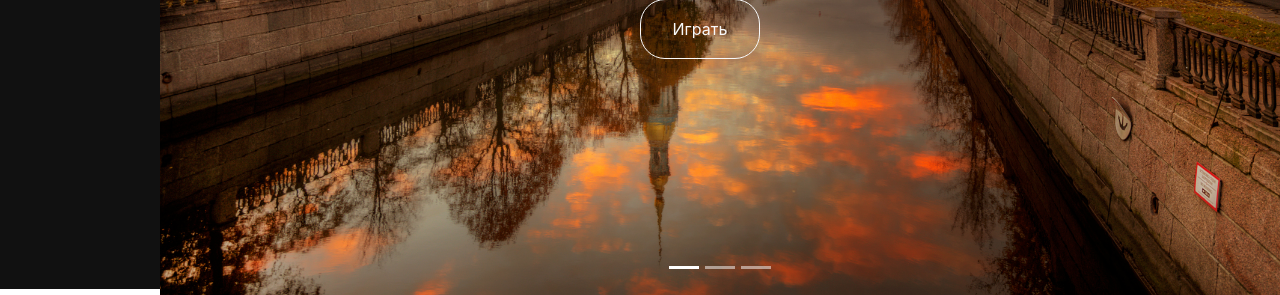
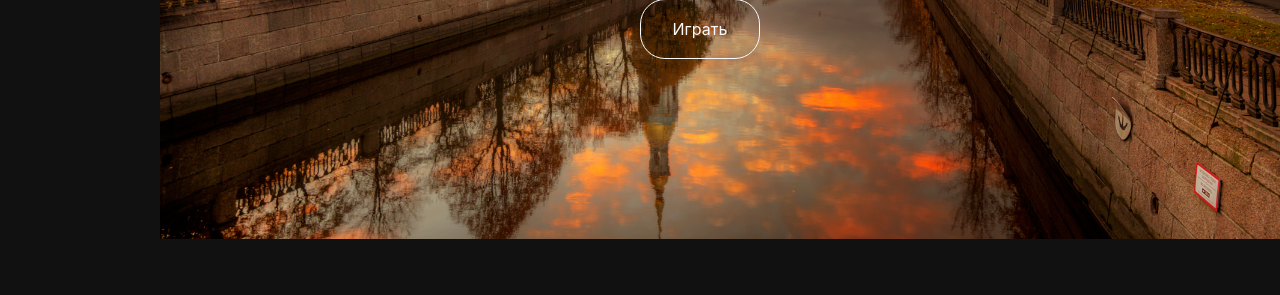
Before and after one commit to dmitriykutsenko/Petersburg-Explorer, a Flask app: page / in a window 1280 px wide. Shown: the part 561-856 px from the top of the page. After the commit the page ends 800 px from the top, so only its background shows below. Run offline with Flask 2, Linux system fonts and the light colour scheme; some libraries are stand-ins or nearby versions.

Commit message:
Небольшое изменение

```diff
--- a/static/css/style.css
+++ b/static/css/style.css
@@ -1,7 +1,7 @@
 html, body {
     height: 100%;
     width: 100%;
-    font-family: 'Montserrat', sans-serif;
+    overflow:hidden;
 }
 
 
```
